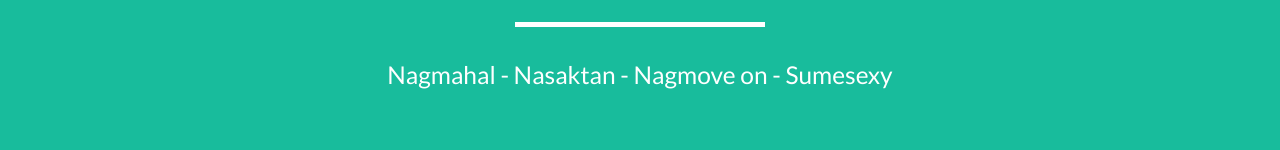
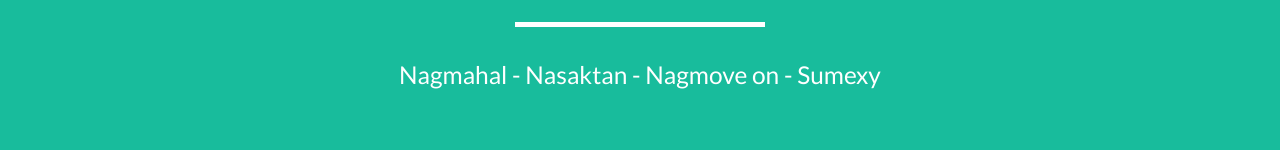
Before and after one commit to rzzapzzazexy/rzzapzzazexy.github.io, a website: page index.html in a window 1280 px wide. Shown: the part 574-724 px from the top of the page. Drawn offline with nearby package versions, Linux system fonts and the light colour scheme.

Commit message:
Update index.html

```diff
--- a/index.html
+++ b/index.html
@@ -76,7 +76,7 @@
                     <div class="intro-text">
                         <span class="name">WELCOME!</span>
                         <hr class="star-light">
-                        <span class="skills">Nagmahal - Nasaktan - Nagmove on - Sumesexy</span>
+                        <span class="skills">Nagmahal - Nasaktan - Nagmove on - Sumexy</span>
                     </div>
                 </div>
             </div>
```
